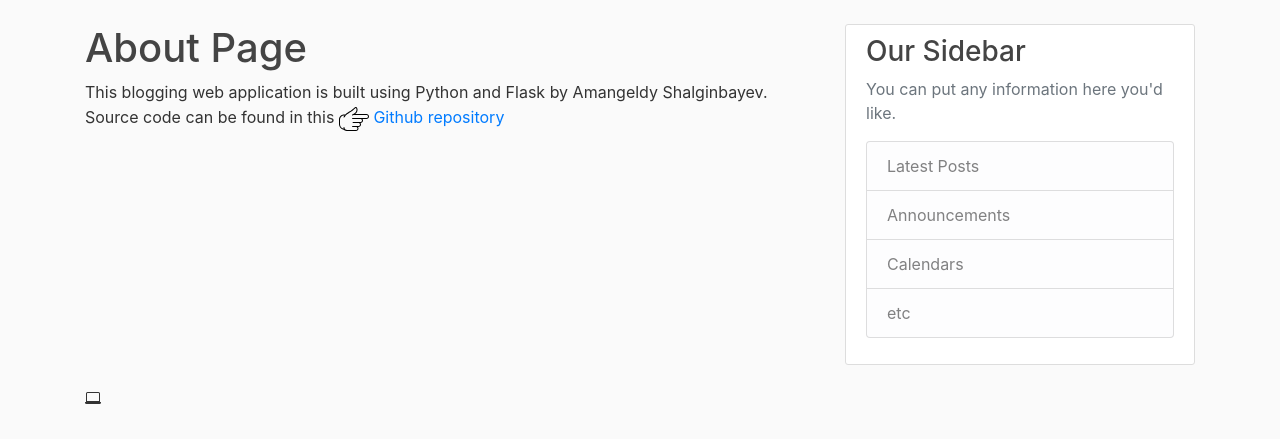
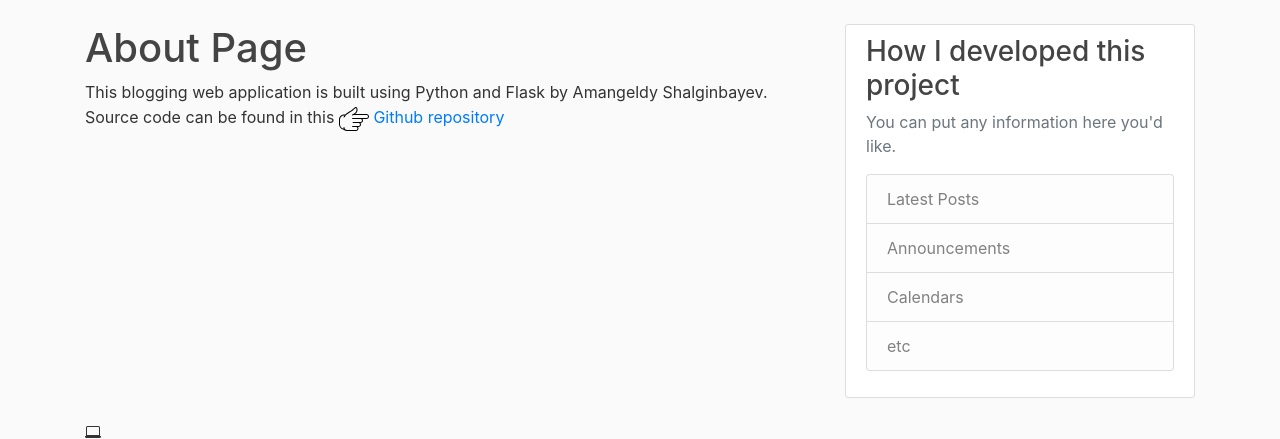
Before and after one commit to amangeldyshalginbayev/Blogging_Application, a Flask app: page /about in a window 1280 px wide. Shown: the part 56-495 px from the top of the page. Run offline with Flask 2, Linux system fonts and the light colour scheme; some libraries are stand-ins or nearby versions.

Commit message:
changed template

```diff
--- a/flaskblog/templates/layout.html
+++ b/flaskblog/templates/layout.html
@@ -76,7 +76,7 @@
         </div>
         <div class="col-md-4">
             <div class="content-section">
-                <h3>Our Sidebar</h3>
+                <h3>How I developed this project</h3>
                 <p class='text-muted'>You can put any information here you'd
                     like.
                 <ul class="list-group">
```
